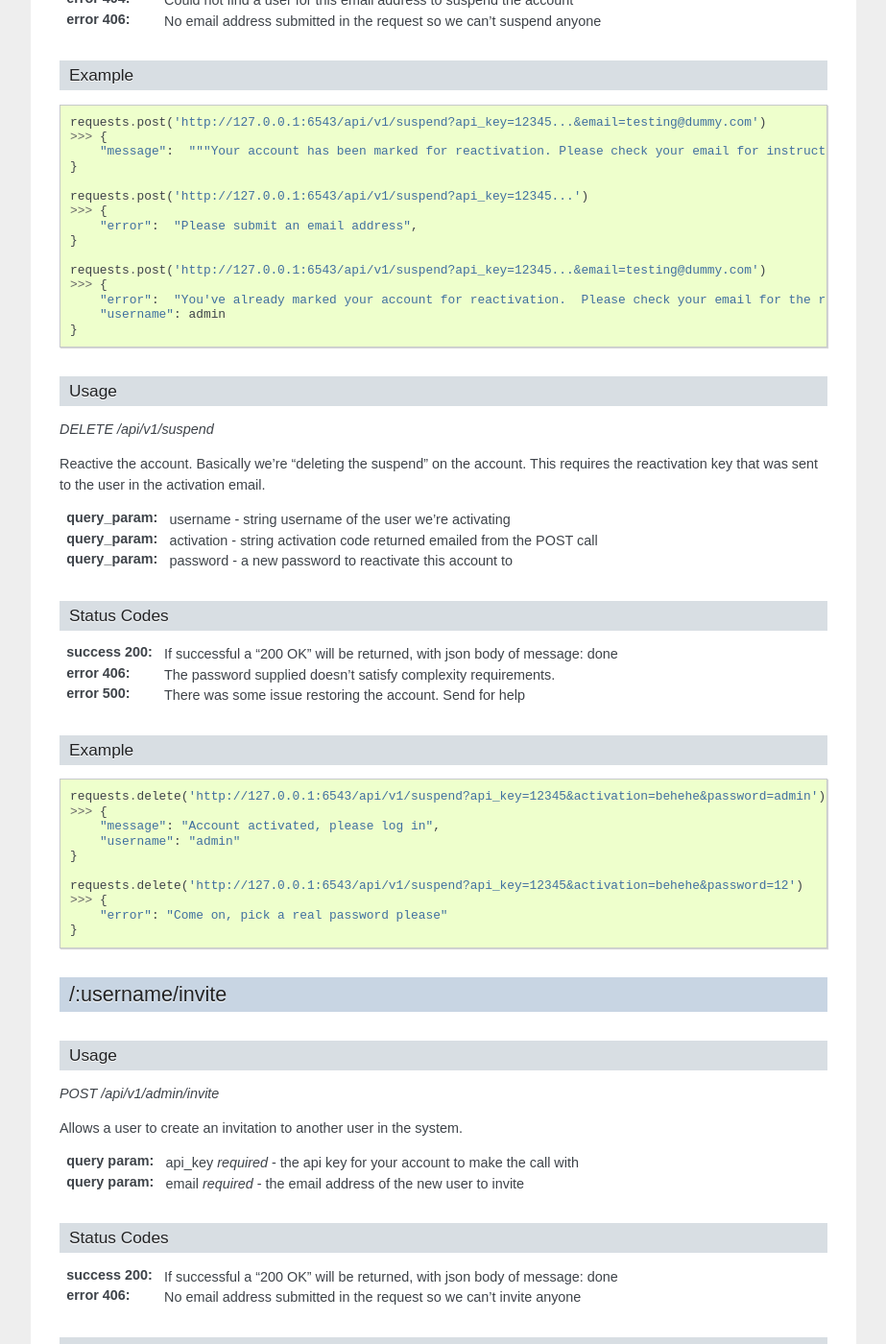
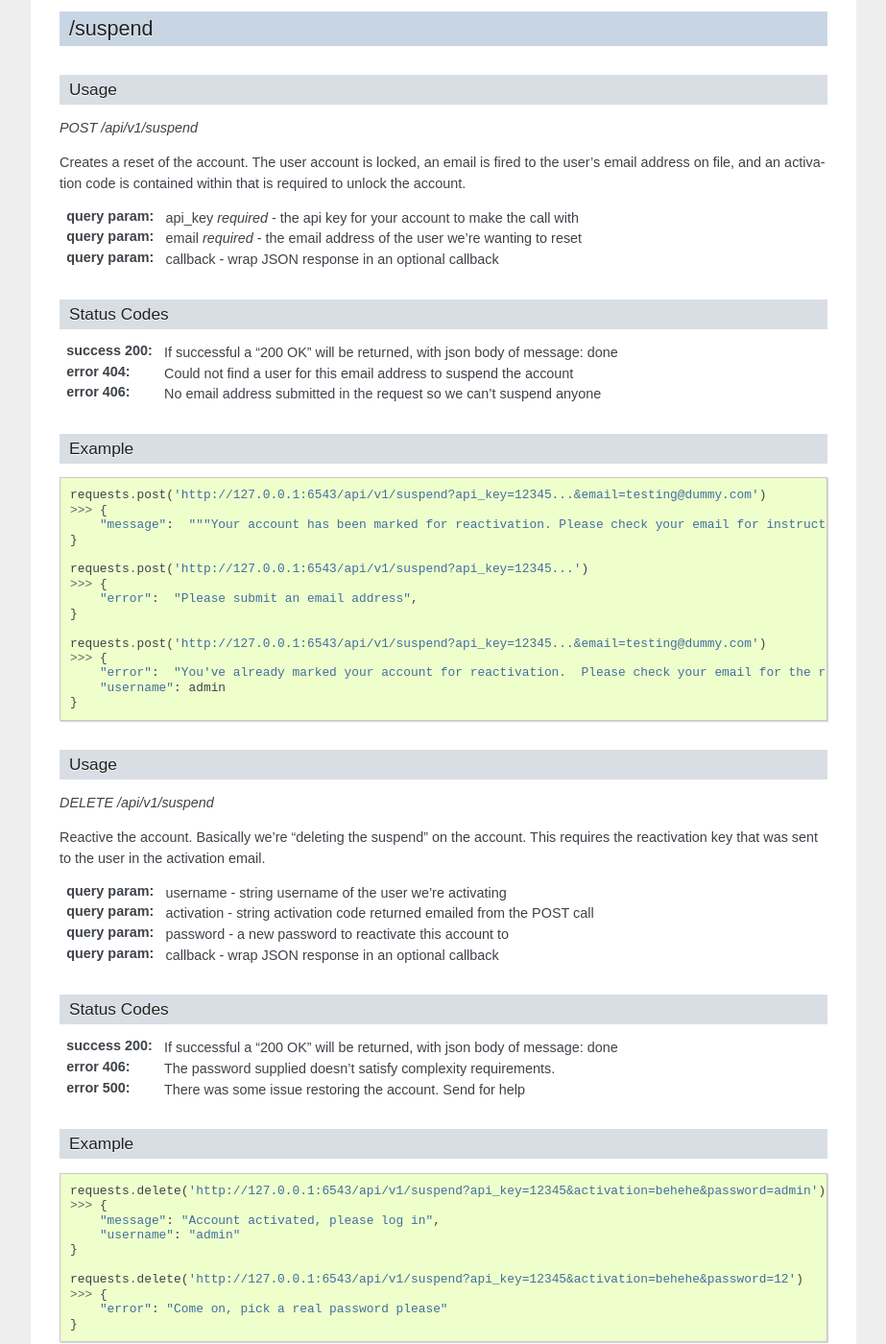
Before and after one commit to bookieio/Bookie, a Sphinx documentation site: the page built from docs/api.rst, in a window 1280 px wide and 1400 px high, scrolled down 17102 px. Shown: the whole window at 96% size, without its empty margins (198-1121 px from the left). Built offline with Sphinx 7.4.7, drawn with Linux system fonts in a browser that asks for light colours; some of the changed text lies outside the part shown.

Commit message:
Add jsonp support to API calls
Adds jsonp renderer to pyramid config
Update api docs w/ optional callback param

```diff
--- a/bookie/__init__.py
+++ b/bookie/__init__.py
@@ -4,6 +4,7 @@
 from pyramid.authentication import AuthTktAuthenticationPolicy
 from pyramid.authorization import ACLAuthorizationPolicy
 from pyramid.config import Configurator
+from pyramid.renderers import JSONP
 
 from bookie.lib.access import RequestWithUserAttribute
 from bookie.models import initialize_sql
@@ -45,6 +46,7 @@
 
     config = build_routes(config)
     config.add_static_view('static', 'bookie:static')
+    config.add_renderer('jsonp', JSONP(param_name='callback'))
     config.scan('bookie.views')
 
     return config.make_wsgi_app()
--- a/docs/api.rst
+++ b/docs/api.rst
@@ -23,6 +23,7 @@
 Submit a new bookmark for storing
 
 :query param: api_key *required* - the api key for your account to make the call with
+:query param: callback - wrap JSON response in an optional callback
 :post param: description
 :post param: extended
 :post param: tags - space separated tag string
@@ -75,6 +76,7 @@
 :query param: api_key *required* - the api key for your account to make the call with
 :query param: with_content - do you wish the readable content of the urls if available
 :query param: last_bmark - do you want the information of the last bookmark saved. This is used to supply tag hints in the Chrome extension.
+:query param: callback - wrap JSON response in an optional callback
 
 Status Codes
 ''''''''''''''
@@ -125,6 +127,7 @@
 Update the stored bookmark with new information.
 
 :query param: api_key *required* - the api key for your account to make the call with
+:query param: callback - wrap JSON response in an optional callback
 :post param: description
 :post param: extended
 :post param: tags - space separated tag string
@@ -173,6 +176,7 @@
 Remove the bookmark from the user's list
 
 :query param: api_key *required* - the api key for your account to make the call with
+:query param: callback - wrap JSON response in an optional callback
 
 
 Status Codes
@@ -207,6 +211,7 @@
 :query param: count - the number in the result you wish to return
 :query param: page - the page number to get results for based off of the count specified
 :query param: with_content - do you wish the readable content of the urls if available
+:query param: callback - wrap JSON response in an optional callback
 
 Status Codes
 ''''''''''''''
@@ -285,6 +290,7 @@
 and we will be limited this call to only a few times a day at some point.
 
 :query param: api_key *required* - the api key for your account to make the call with
+:query param: callback - wrap JSON response in an optional callback
 
 Status Codes
 '''''''''''''
@@ -352,6 +358,7 @@
 :query param: count - the number in the result you wish to return
 :query param: page - the page number to get results for based off of the count specified
 :query param: with_content - do you wish the readable content of the urls if available
+:query param: callback - wrap JSON response in an optional callback
 
 Status Codes
 ''''''''''''''
@@ -433,6 +440,7 @@
 browser installation.
 
 :query param: api_key *required* - the api key for your account to make the call with
+:query param: callback - wrap JSON response in an optional callback
 
 Status Codes
 ''''''''''''
@@ -472,6 +480,7 @@
 :query param: count - the number in the result you wish to return
 :query param: page - the page number to get results for based off of the count specified
 :query param: search_content - include the readable text in the fulltext search.  This can slow down the response.
+:query param: callback - wrap JSON response in an optional callback
 
 Status Codes
 ''''''''''''
@@ -555,6 +564,7 @@
 :query param: api_key *optional* - the api key for your account to make the call with
 :query param: tag *required* - the part of the word we want completions for
 :query param: current - a space separated list of the current tags selected that we should take into account when selecting a potential completion option.
+:query param: callback - wrap JSON response in an optional callback
 
 Status Codes
 ''''''''''''
@@ -588,6 +598,7 @@
 Return the name and email for the given user account.
 
 :query param: api_key *required* - the api key for your account to make the call with
+:query param: callback - wrap JSON response in an optional callback
 
 Status Codes
 '''''''''''''
@@ -617,6 +628,7 @@
 Update the user's name or email address
 
 :query param: api_key *required* - the api key for your account to make the call with
+:query param: callback - wrap JSON response in an optional callback
 :post param: name - a new name for the user account
 :post param: email - a new email for the user account
 
@@ -655,6 +667,7 @@
 tell me how to fix it.
 
 :query param: api_key *required* - the api key for your account to make the call with
+:query param: callback - wrap JSON response in an optional callback
 
 Status Codes
 '''''''''''''
@@ -683,6 +696,7 @@
 password is required to perform the step.
 
 :query param: api_key *required* - the api key for your account to make the call with
+:query param: callback - wrap JSON response in an optional callback
 :post param: current_password *required* - the current password string from the user
 :post param: new_password *required* - the string to change the password to
 
@@ -721,6 +735,7 @@
 :query param: count - the number in the result you wish to return
 :query param: page - the page number to get results for based off of the count specified
 :query param: with_content - do you wish the readable content of the urls if available
+:query param: callback - wrap JSON response in an optional callback
 
 Status Codes
 ''''''''''''''
@@ -796,6 +811,7 @@
 :query param: count - the number in the result you wish to return
 :query param: page - the page number to get results for based off of the count specified
 :query param: with_content - do you wish the readable content of the urls if available
+:query param: callback - wrap JSON response in an optional callback
 
 Status Codes
 ''''''''''''''
@@ -881,6 +897,7 @@
 :query param: page - the page number to get results for based off of the count specified
 :query param: search_content - include the readable text in the fulltext search.  This can slow down the response.
 :query param: with_content - do you wish the readable content of the urls if available
+:query param: callback - wrap JSON response in an optional callback
 
 Status Codes
 ''''''''''''
@@ -964,6 +981,7 @@
 
 :query param: api_key *required* - the api key for your account to make the call with
 :query param: email *required* - the email address of the user we're wanting to reset
+:query param: callback - wrap JSON response in an optional callback
 
 Status Codes
 ''''''''''''
@@ -1000,9 +1018,10 @@
 account. This requires the reactivation key that was sent to the user in
 the activation email.
 
-:query_param: username - string username of the user we're activating
-:query_param: activation - string activation code returned emailed from the POST call
-:query_param: password - a new password to reactivate this account to
+:query param: username - string username of the user we're activating
+:query param: activation - string activation code returned emailed from the POST call
+:query param: password - a new password to reactivate this account to
+:query param: callback - wrap JSON response in an optional callback
 
 Status Codes
 '''''''''''''
@@ -1037,6 +1056,7 @@
 
 :query param: api_key *required* - the api key for your account to make the call with
 :query param: email *required* - the email address of the new user to invite
+:query param: callback - wrap JSON response in an optional callback
 
 Status Codes
 ''''''''''''
@@ -1079,6 +1099,7 @@
 Return a list of the users and the number of invites they have.
 
 :query param: api_key *required* - the api key for your account to make the call with
+:query param: callback - wrap JSON response in an optional callback
 
 Status Codes
 ''''''''''''''
@@ -1109,6 +1130,7 @@
 Set the invite_ct for the specified user to the specified count
 
 :query param: api_key *required* - the api key for your account to make the call with
+:query param: callback - wrap JSON response in an optional callback
 
 Status Codes
 ''''''''''''''
@@ -1152,6 +1174,7 @@
 one yet.
 
 :query param: api_key *required* - the api key for your account to make the call with
+:query param: callback - wrap JSON response in an optional callback
 
 Status Codes
 ''''''''''''''
@@ -1192,6 +1215,7 @@
     feed back into the api for readable parsing.
 
     :query param: api_key *required* - the api key for your account to make the call with
+    :query param: callback - wrap JSON response in an optional callback
 
 ::
 
@@ -1235,6 +1259,7 @@
 Return a list of the users in the system.
 
 :query param: api_key *required* - the api key for your account to make the call with
+:query param: callback - wrap JSON response in an optional callback
 
 Status Codes
 ''''''''''''''
@@ -1270,6 +1295,7 @@
 :query param: api_key *required* - the api key for your account to make the call with
 :query param: username *required* - the email address of the new user
 :query param: email *required* - the email address of the new user
+:query param: callback - wrap JSON response in an optional callback
 
 Status Codes
 ''''''''''''''
@@ -1303,6 +1329,7 @@
 account. Does not reach into bmarks/tags.
 
 :query param: api_key *required* - the api key for your account to make the call with
+:query param: callback - wrap JSON response in an optional callback
 
 Status Codes
 ''''''''''''''
@@ -1331,6 +1358,7 @@
     :query param: api_key *required* - the api key for your account to make the call with
     :query param: count - the number in the result you wish to return
     :query param: page - the page number to get results for based off of the count specified
+    :query param: callback - wrap JSON response in an optional callback
 
 ::
 
@@ -1347,6 +1375,7 @@
     :query param: api_key *required* - the api key for your account to make the call with
     :query param: count - the number in the result you wish to return
     :query param: page - the page number to get results for based off of the count specified
+    :query param: callback - wrap JSON response in an optional callback
 
 ::
 
```
Also changed, not shown: 1 other file.
